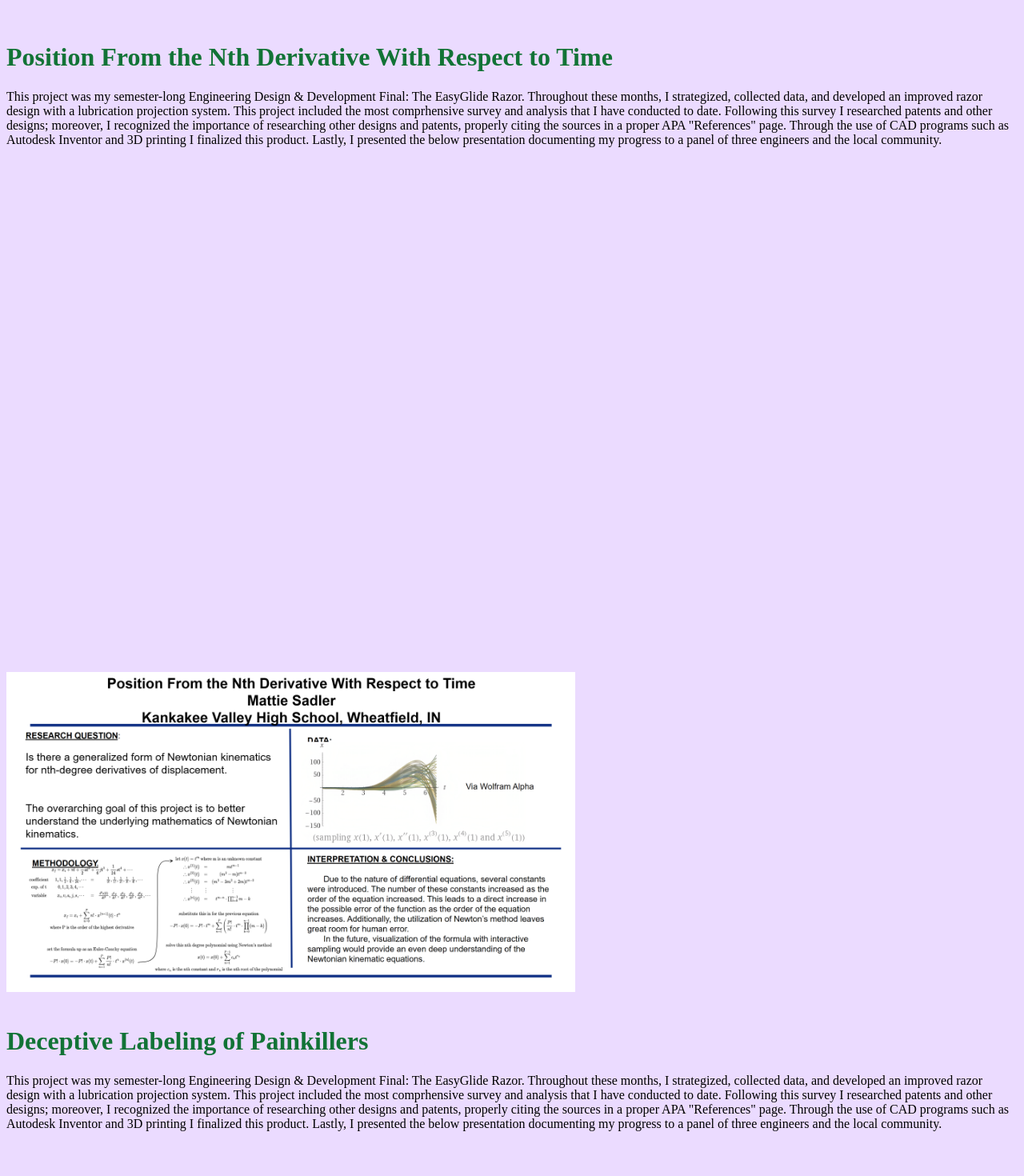
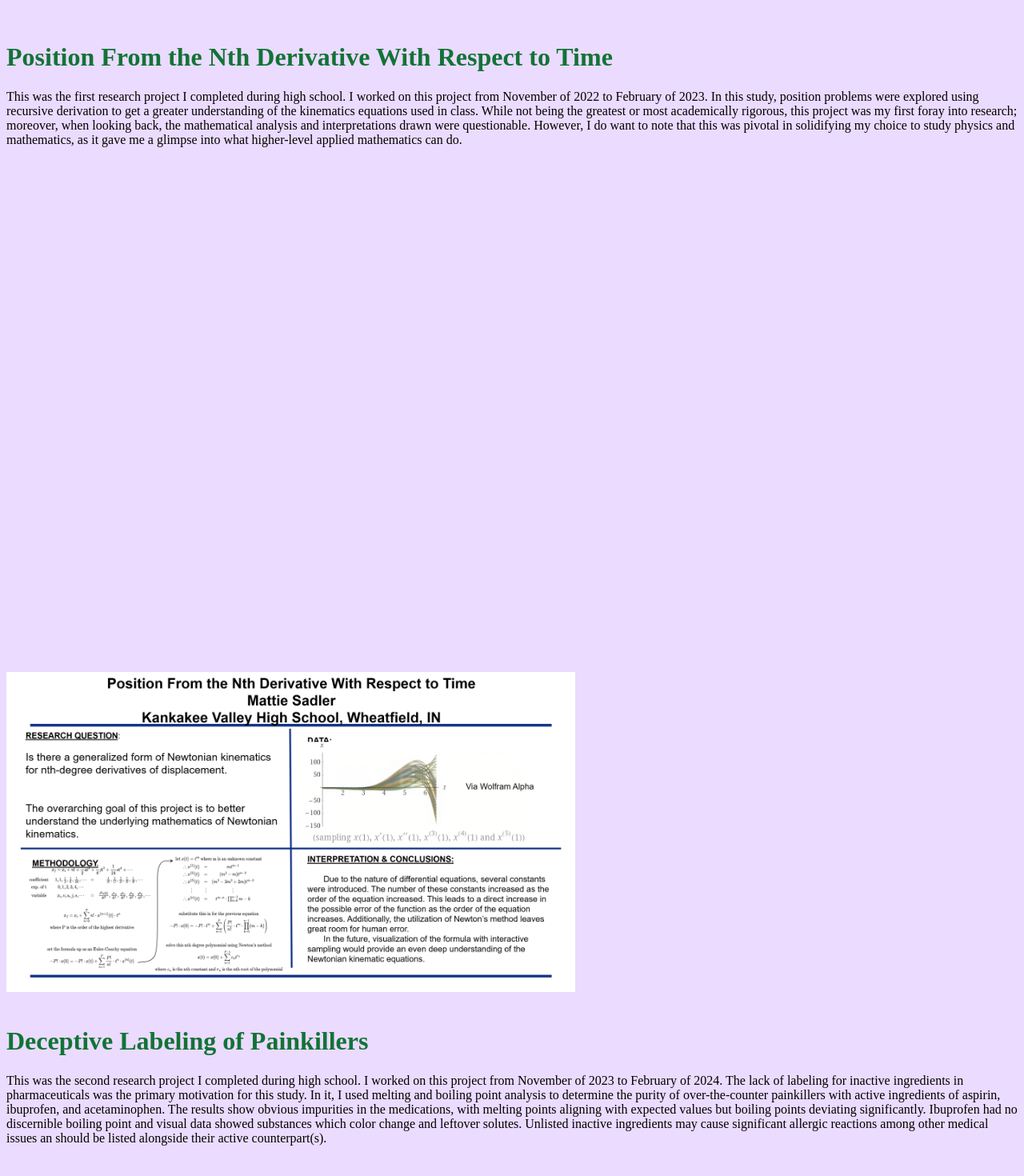
Before and after one commit to WolfieBabe/wolfiebabe.github.io, a plain HTML site: page portfolio.html in a window 1280 px wide. Shown: the part 6362-7832 px from the top of the page at 80% size. Drawn offline with Linux system fonts and the light colour scheme; a script that the page names is missing.

Commit message:
Update project descriptions in portfolio.html

```diff
--- a/portfolio.html
+++ b/portfolio.html
@@ -167,7 +167,7 @@
 	<div>
       <h1 id="NIRSEF23">Position From the Nth Derivative With Respect to Time</h1>
 
-      <p>This project was my semester-long Engineering Design & Development Final: The EasyGlide Razor. Throughout these months, I strategized, collected data, and developed an improved razor design with a lubrication projection system. This project included the most comprhensive survey and analysis that I have conducted to date. Following this survey I researched patents and other designs; moreover, I recognized the importance of researching other designs and patents, properly citing the sources in a proper APA "References" page. Through the use of CAD programs such as Autodesk Inventor and 3D printing I finalized this product. Lastly, I presented the below presentation documenting my progress to a panel of three engineers and the local community.</p>
+      <p>This was the first research project I completed during high school. I worked on this project from November of 2022 to February of 2023. In this study, position problems were explored using recursive derivation to get a greater understanding of the kinematics equations used in class. While not being the greatest or most academically rigorous, this project was my first foray into research; moreover, when looking back, the mathematical analysis and interpretations drawn were questionable. However, I do want to note that this was pivotal in solidifying my choice to study physics and mathematics, as it gave me a glimpse into what higher-level applied mathematics can do.</p>
 
       <div id="NIRSEF23-PDF" class="pdfobject-container"></div>
       <script>var customFallback = "This browser does not support inline PDFs. Please view the PDF at <a href='https://wolfiebabe.github.io/assets/NIRSEF23.pdf'>https://wolfiebabe.github.io/assets/NIRSEF23.pdf</a>"; PDFObject.embed("assets/NIRSEF23.pdf", "#NIRSEF23-PDF", { title: "\"Position From the Nth Derivative with Respect to Time\" Presentation" });</script>
@@ -179,7 +179,7 @@
 	<div>
       <h1 id="NIRSEF24">Deceptive Labeling of Painkillers</h1>
 
-      <p>This project was my semester-long Engineering Design & Development Final: The EasyGlide Razor. Throughout these months, I strategized, collected data, and developed an improved razor design with a lubrication projection system. This project included the most comprhensive survey and analysis that I have conducted to date. Following this survey I researched patents and other designs; moreover, I recognized the importance of researching other designs and patents, properly citing the sources in a proper APA "References" page. Through the use of CAD programs such as Autodesk Inventor and 3D printing I finalized this product. Lastly, I presented the below presentation documenting my progress to a panel of three engineers and the local community.</p>
+      <p>This was the second research project I completed during high school. I worked on this project from November of 2023 to February of 2024. The lack of labeling for inactive ingredients in pharmaceuticals was the primary motivation for this study. In it, I used melting and boiling point analysis to determine the purity of over-the-counter painkillers with active ingredients of aspirin, ibuprofen, and acetaminophen. The results show obvious impurities in the medications, with melting points aligning with expected values but boiling points deviating significantly. Ibuprofen had no discernible boiling point and visual data showed substances which color change and leftover solutes. Unlisted inactive ingredients may cause significant allergic reactions among other medical issues an should be listed alongside their active counterpart(s).</p>
 
       <div id="NIRSEF24-PDF" class="pdfobject-container"></div>
       <script>var customFallback = "This browser does not support inline PDFs. Please view the PDF at <a href='https://wolfiebabe.github.io/assets/NIRSEF24.pdf'>https://wolfiebabe.github.io/assets/NIRSEF24.pdf</a>"; PDFObject.embed("assets/NIRSEF24.pdf", "#NIRSEF24-PDF", { title: "\"Deceptive Labeling of Painkillers\" Presentation" });</script>
```
